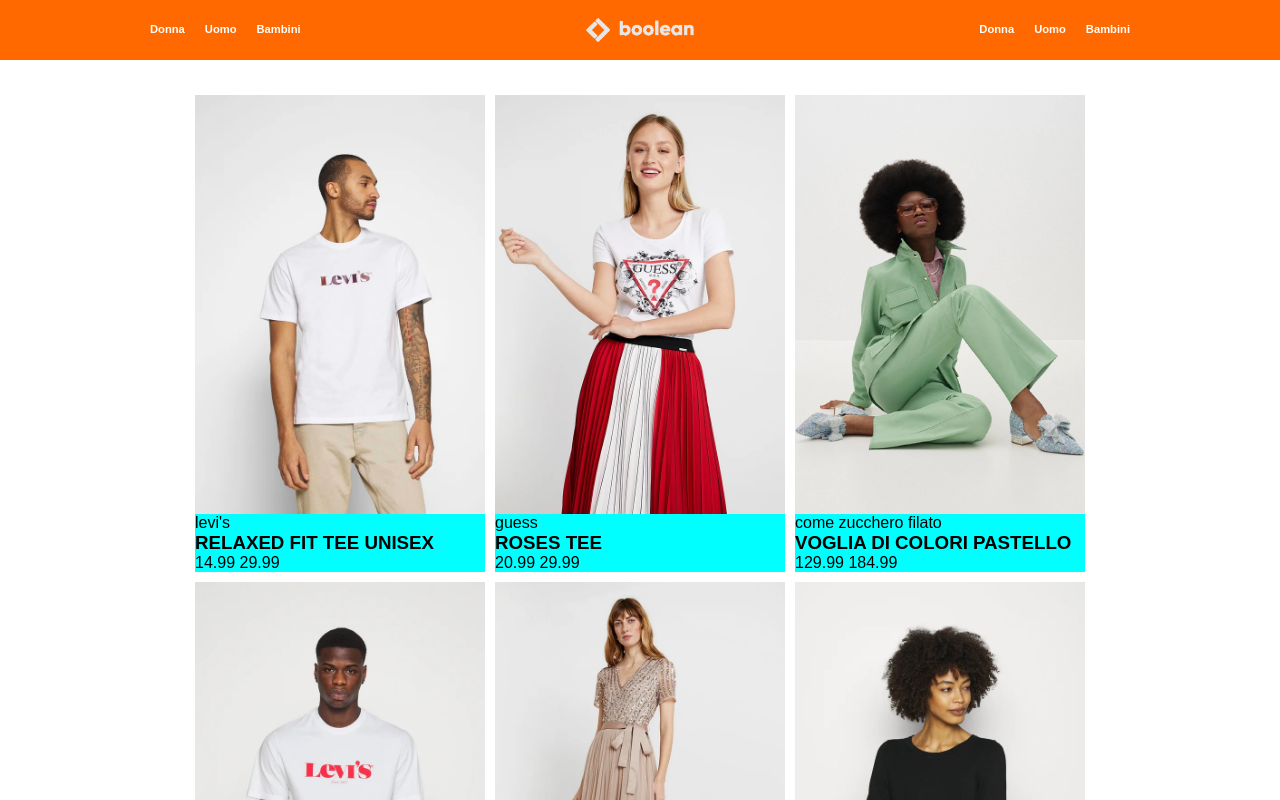
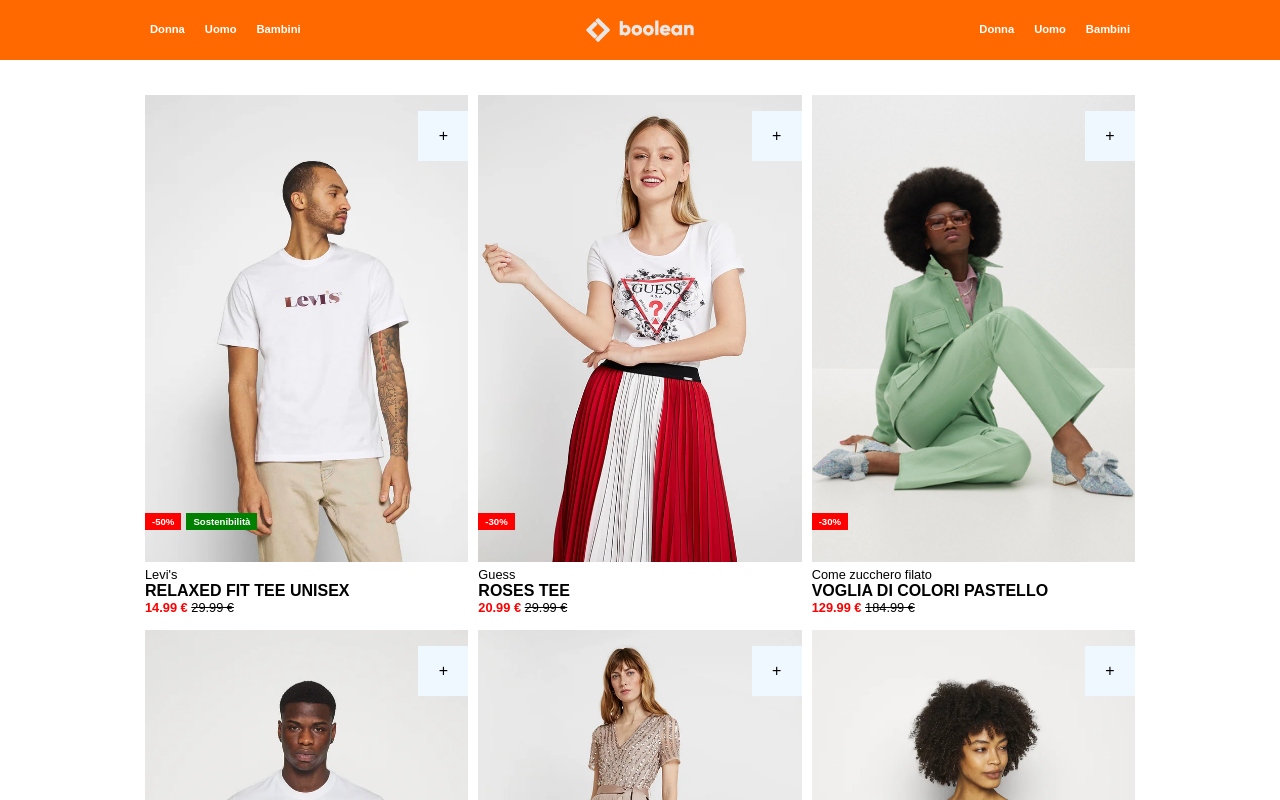
Before and after one commit to LorenzoRossini01/vite-boolando, a Vue app: page / in a window 1280 px wide. Shown: the top 800 px of the page. Built offline with nearby package versions, Linux system fonts and the light colour scheme.

Commit message:
feat: add main component with hover effects

```diff
--- a/src/components/AppMain.vue
+++ b/src/components/AppMain.vue
@@ -16,6 +16,11 @@
             discountValue: 50,
             sostenibility: true,
           },
+
+          state: {
+            favourite: false,
+            hover: false,
+          },
         },
         {
           brand: "guess",
@@ -29,6 +34,10 @@
           bagde: {
             discountValue: 30,
             sostenibility: false,
+          },
+          state: {
+            favourite: false,
+            hover: false,
           },
         },
         {
@@ -44,6 +53,10 @@
             discountValue: 30,
             sostenibility: false,
           },
+          state: {
+            favourite: false,
+            hover: false,
+          },
         },
         {
           brand: "levi's",
@@ -57,6 +70,10 @@
           bagde: {
             discountValue: 50,
             sostenibility: true,
+          },
+          state: {
+            favourite: false,
+            hover: false,
           },
         },
         {
@@ -72,6 +89,10 @@
             discountValue: 0,
             sostenibility: false,
           },
+          state: {
+            favourite: false,
+            hover: false,
+          },
         },
         {
           brand: "esprit",
@@ -86,6 +107,10 @@
             discountValue: 0,
             sostenibility: true,
           },
+          state: {
+            favourite: false,
+            hover: false,
+          },
         },
       ],
     };
@@ -95,6 +120,10 @@
     getImgUrl(imgName) {
       return new URL(`../assets/img/${imgName}`, import.meta.url).href;
     },
+
+    getWordCapitalized(string) {
+      return string.charAt(0).toUpperCase() + string.slice(1);
+    },
   },
 };
 </script>
@@ -103,18 +132,44 @@
   <main>
     <div class="container">
       <div v-for="card in cards" class="card">
-        <div class="card-img">
+        <div
+          class="card-img"
+          @mouseover="card.state.hover = true"
+          @mouseleave="card.state.hover = false"
+        >
           <img :src="getImgUrl(card.sprites.firstImg)" alt="" />
+          <img
+            :src="getImgUrl(card.sprites.secondImg)"
+            :class="card.state.hover ? '' : 'active'"
+            alt=""
+            class="second-img"
+          />
+          <div class="badges">
+            <div v-show="card.bagde.discountValue > 0" class="discount">
+              -{{ card.bagde.discountValue }}%
+            </div>
+            <div v-show="card.bagde.sostenibility" class="sostenibility">
+              Sostenibilità
+            </div>
+          </div>
+
+          <div
+            @click="card.state.favourite = !card.state.favourite"
+            :class="card.state.favourite ? 'active' : ''"
+            class="favourites"
+          >
+            +
+          </div>
         </div>
         <div class="card-details">
-          <p>{{ card.brand }}</p>
+          <p>{{ getWordCapitalized(card.brand) }}</p>
           <h3>{{ card.title.toUpperCase() }}</h3>
-          <p>
-            {{ card.descountedPrice }}
-            <span>
-              {{ card.originalPrice }}
-            </span>
-          </p>
+          <div class="price">
+            <p>
+              {{ card.descountedPrice }} €
+              <span> {{ card.originalPrice }} € </span>
+            </p>
+          </div>
         </div>
       </div>
     </div>
@@ -130,11 +185,78 @@
     align-items: center;
     flex-wrap: wrap;
     .card {
-      width: calc(30% - 10px);
+      width: calc(100% / 3 - 10px);
       margin: 5px;
-      background-color: aqua;
-      img {
-        width: 100%;
+      .card-img {
+        position: relative;
+        img {
+          transition: all linear 0.1s;
+          width: 100%;
+          &.second-img {
+            position: absolute;
+            top: 0;
+            &.active {
+              opacity: 0;
+            }
+          }
+        }
+        .badges {
+          position: absolute;
+          bottom: 2rem;
+          display: flex;
+          gap: 5px;
+          div {
+            padding: 3px 7px;
+            background-color: aliceblue;
+            color: white;
+            font-weight: 600;
+            font-size: 0.6rem;
+            &.sostenibility {
+              background-color: green;
+            }
+            &.discount {
+              background-color: red;
+            }
+          }
+        }
+
+        .favourites {
+          width: 50px;
+          height: 50px;
+          background-color: aliceblue;
+          display: flex;
+          justify-content: center;
+          align-items: center;
+          position: absolute;
+          right: 0;
+          top: 1rem;
+          cursor: pointer;
+
+          &.active {
+            color: red;
+          }
+        }
+      }
+
+      .card-details {
+        margin: 5px 0;
+        font-size: 0.8rem;
+
+        h3 {
+          font-size: 1rem;
+        }
+
+        .price {
+          p {
+            color: red;
+            font-weight: 600;
+          }
+          span {
+            color: black;
+            text-decoration: line-through;
+            font-weight: 200;
+          }
+        }
       }
     }
   }
```
